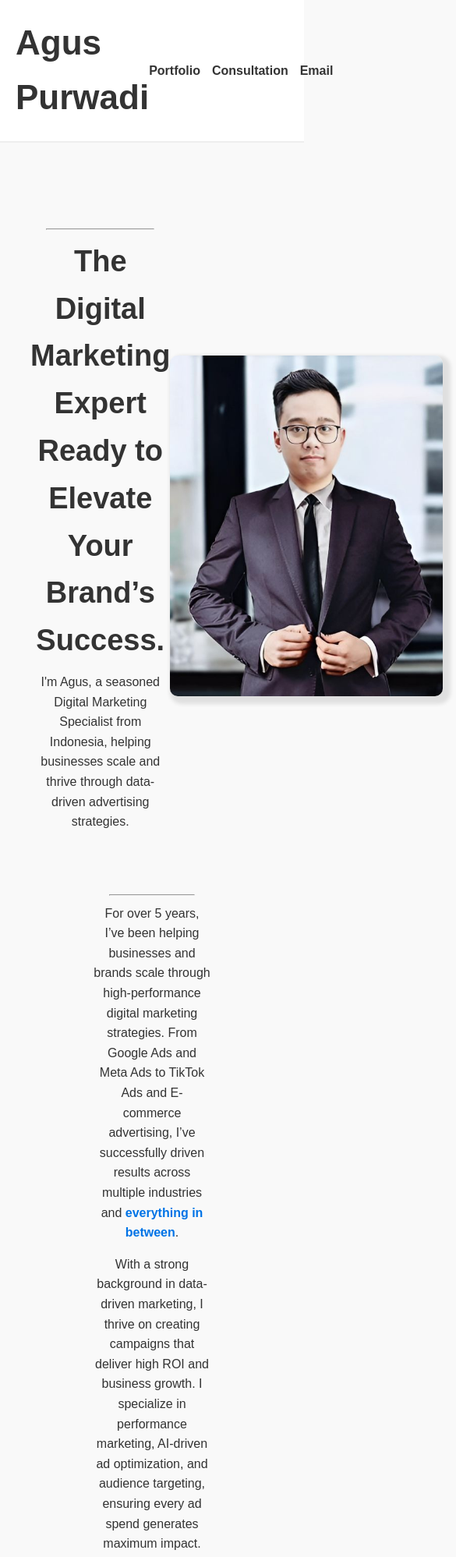
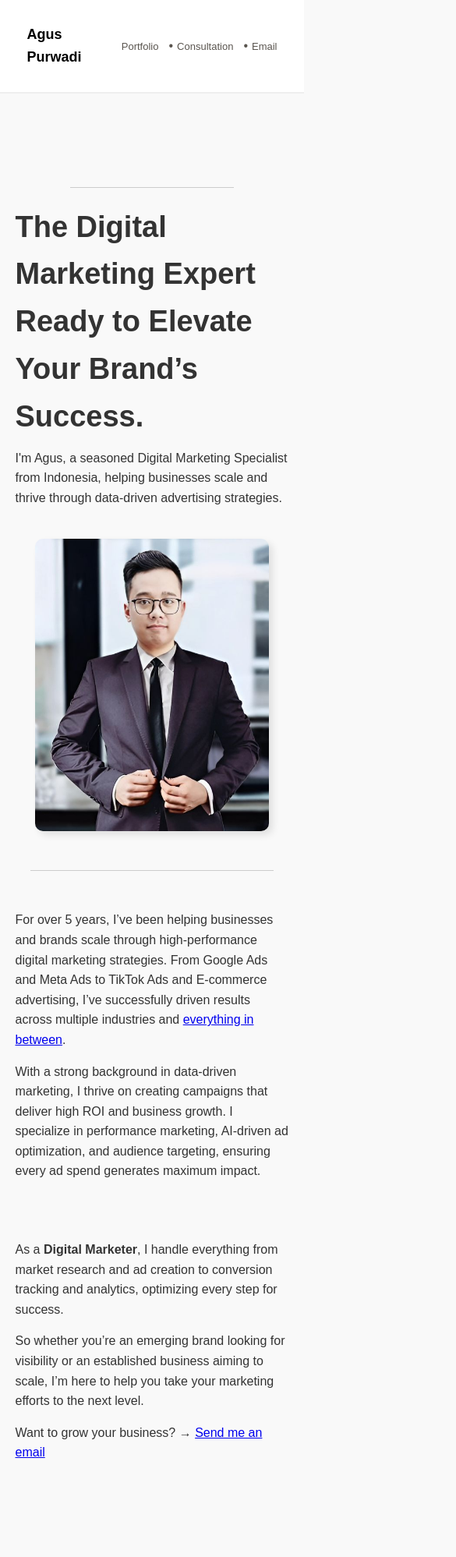
Before and after one commit to revou-fsse-feb25/milestone-1-agusadico, a plain HTML site: page index.html in a window 390 px wide. Shown: the top 1997 px of the page at 78% size, 585 px wide, since content can reach past the window. Drawn offline with Linux system fonts and the light colour scheme.

Commit message:
Refactor UI: Update index.html, styles.css, and thank-you.html

```diff
--- a/css/styles.css
+++ b/css/styles.css
@@ -30,63 +30,63 @@ body {
     padding: 0 20px;
 }
 
+/* Grid Layout untuk Intro Section */
 .container-2 {
+    display: grid;
+    grid-template-columns: 1fr 1fr;
+    gap: 40px;
+    align-items: center;
     width: 80%;
+    max-width: 1200px;
     margin: 50px auto;
-    max-width: 1200px;
-    flex-direction: row;
-    display: flex;
-    align-items: center;
+    text-align: left;
 }
 
-img {
-    width: 350px;
+/* Styling for image */
+.container-img img {
+    width: 100%;
+    max-width: 400px;
     height: auto;
     border-radius: 10px;
-    box-shadow: 5px 5px 5px 5px rgba(0, 0, 0, 0.1);
+    box-shadow: 5px 5px 10px rgba(0, 0, 0, 0.1);
 }
 
-.container-img {
-    display: flex;
-    justify-content: center;
-    height: auto;
+/* Grid Layout for Desktop View */
+.description-box {
+    display: grid;
+    grid-template-columns: repeat(2, 1fr);
+    gap: 40px;
+    width: 80%;
+    max-width: 1200px;
+    margin: 0 auto;
 }
 
-.project-work {
-    width: 330px;
-    height: auto;
-    border-radius: 10px;
-    box-shadow: 0 0 0px rgba(0, 0, 0, 0);
-}
-
-hr {
-    margin: 10px 20px;
-}
-
-
-/* Description */
-.description-box {
-    padding: 20px 120px;
-}
-
-/* Text description */
+/* Styling untuk teks */
 .description-box p {
     font-size: 16px;
     color: #333;
     margin-bottom: 15px;
+    line-height: 1.6;
+    text-align: left;
 }
 
-/* Link description */
-.description-box a {
-    color: #0073e6;
-    text-decoration: none;
-    font-weight: bold;
+.hr-top {
+    width: 60%;
+    max-width: 1200px;
+    border: none;
+    height: 1px;
+    background-color: #ccc;
+    margin: 20px auto;
 }
 
-.description-box a:hover {
-    text-decoration: underline;
+/* Bottom HR Line */
+.hr-bottom {
+    width: 80vw;
+    border: none;
+    height: 1px;
+    background-color: #ccc;
+    margin: 50px auto;
 }
-
 
 /* Header */
 header {
@@ -97,7 +97,20 @@ header {
 
 header h1 {
     font-size: 44px;
+    font-family: Arial, Helvetica, sans-serif;
 }
+
+header h1 a {
+    text-decoration: none;
+    color: #000000; /* Warna teks */
+    font-weight: bold;
+}
+
+header h1 a:hover {
+    text-decoration: none;
+    color: #005bb5;
+}
+
 
 nav ul {
     list-style: none;
@@ -110,6 +123,113 @@ nav a {
     color: #333;
     font-weight: bold;
 }
+
+nav a:hover {
+    color: #005bb5;
+    text-decoration: underline;
+}
+
+
+/* Responsive for Mobile */
+@media screen and (max-width: 1024px) {
+    .description-box {
+        display: flex !important;
+        flex-direction: column;
+        width: 90%;
+        text-align: left;
+        margin: 0 auto;
+    }
+
+    .description-box div {
+        width: 100%;
+        margin-bottom: 20px;
+    }
+
+    .description-box p {
+        text-align: left;
+    }
+
+    .container-2 {
+        display: flex;
+        flex-direction: column;
+        align-items: center;
+        text-align: left;
+        width: 90%;
+    }
+
+    .container-2 div {
+        width: 100%;
+    }
+
+    .container-img {
+        order: 1;
+        width: 100%;
+        display: flex;
+        justify-content: center;
+    }
+
+    .container-img img {
+        max-width: 300px;
+    }
+
+    .container-form {
+        margin: 20px auto;
+        padding: 20px;
+        width: 90%;
+    }
+
+    /*mobile nav*/
+    .container-nav {
+        display: flex;
+        align-items: center;
+        justify-content: space-between;
+        width: 90%;
+        padding: 10px 15px;
+    }
+
+    header h1 {
+        font-size: 18px;
+        font-weight: bold;
+    }
+
+    nav ul {
+        display: flex;
+        gap: 8px;
+    }
+
+    nav a {
+        font-size: 13px;
+        color: #5a554f;
+        font-weight: normal;
+    }
+
+    nav ul li::before {
+        content: "•";
+        color: #5a554f;
+        margin: 0 5px;
+    }
+
+    nav ul li:first-child::before {
+        content: "";
+    }
+
+}
+
+img {
+    width: 350px;
+    height: auto;
+    border-radius: 10px;
+    box-shadow: 5px 5px 5px 5px rgba(0, 0, 0, 0.1);
+}
+
+.project-work {
+    width: 330px;
+    height: auto;
+    border-radius: 10px;
+    box-shadow: none !important;
+}
+
+
 
 /* Intro */
 .intro {
@@ -134,6 +254,13 @@ nav a {
     margin-bottom: 20px;
 }
 
+.project-title {
+    text-align: center;
+    font-size: 20px;
+    font-weight: bold;
+    margin-bottom: 10px;
+}
+
 .project-list {
     display: grid;
     grid-template-columns: repeat(auto-fit, minmax(250px, 1fr));
@@ -156,12 +283,12 @@ article.project {
 .testimonial-list cite {
     font-weight: bold;
     display: flex;
-    margin-top: 5px;
+    margin-top: 3px;
 }
 
 /* Styling Section */
 #contact {
-    padding: 50px 20px;
+    padding: 0 0 80px;
     background-color: #f9f9f9;
     text-align: center;
 }
@@ -209,7 +336,7 @@ input, select {
     border-radius: 5px;
 }
 
-/* Tombol Submit */
+/* Button Submit */
 button {
     background-color: #0073e6;
     color: white;
@@ -307,7 +434,6 @@ th:first-child, td:first-child {
     white-space: nowrap;
 }
 
-
 /* Styling for cell data */
 td {
     padding: 10px;
--- a/index.html
+++ b/index.html
@@ -11,7 +11,7 @@
     <!-- Header with navigation -->
     <header>
         <div class="container-nav">
-            <h1>Agus Purwadi</h1>
+            <h1><a href="index.html">Agus Purwadi</a></h1>
             <nav>
                 <ul>
                     <li><a href="#work">Portfolio</a></li>
@@ -28,23 +28,26 @@
         <section class="intro">
             <div class="container-2">
                 <div>
-                    <hr>
+                    <hr class="hr-top">
                     <h2>The Digital Marketing Expert Ready to Elevate Your Brand’s Success.</h2>
                      <p>I'm Agus, a seasoned Digital Marketing Specialist from Indonesia, helping businesses scale and thrive through data-driven advertising strategies.</p>
                 </div>
                 <div class="container-img">
                      <img src="images/agus-pp.jpg" alt="agus-purwadi-pp">
                 </div>
-                     <hr>
             </div>
+            <hr class="hr-bottom">
             <div class="description-box">
-                <hr>
-                <p>For over 5 years, I’ve been helping businesses and brands scale through high-performance digital marketing strategies. From Google Ads and Meta Ads to TikTok Ads and E-commerce advertising, I’ve successfully driven results across multiple industries and <a href="#">everything in between</a>.</p>
-                <p>With a strong background in data-driven marketing, I thrive on creating campaigns that deliver high ROI and business growth. I specialize in performance marketing, AI-driven ad optimization, and audience targeting, ensuring every ad spend generates maximum impact.</p>
-                <p>As a <strong>Digital Marketer</strong>, I handle everything from market research and ad creation to conversion tracking and analytics, optimizing every step for success.</p>
-                <p>So whether you’re an emerging brand looking for visibility or an established business aiming to scale, I’m here to help you take your marketing efforts to the next level.</p>
-                <p>Want to grow your business? → <a href="#">Send me an email</a></p>
-                <hr>
+                <div>
+                    <p>For over 5 years, I’ve been helping businesses and brands scale through high-performance digital marketing strategies. From Google Ads and Meta Ads to TikTok Ads and E-commerce advertising, I’ve successfully driven results across multiple industries and <a href="#work">everything in between</a>.</p>
+                    <p>With a strong background in data-driven marketing, I thrive on creating campaigns that deliver high ROI and business growth. I specialize in performance marketing, AI-driven ad optimization, and audience targeting, ensuring every ad spend generates maximum impact.</p>
+                </div>
+
+                <div>
+                    <p>As a <strong>Digital Marketer</strong>, I handle everything from market research and ad creation to conversion tracking and analytics, optimizing every step for success.</p>
+                    <p>So whether you’re an emerging brand looking for visibility or an established business aiming to scale, I’m here to help you take your marketing efforts to the next level.</p>
+                    <p>Want to grow your business? → <a href="mailto:agusadi.im@gmail.com">Send me an email</a></p>
+                </div>
             </div>
         </section>
 
@@ -54,7 +57,7 @@
                 <h2>Recent Projects & Work</h2>
                 <div class="project-list">
                     <article class="project">
-                        <h3>IDwebhost</h3>
+                        <h3 class="project-title">IDwebhost</h3>
                         <div class="container-img">
                             <img src="images/idwebhost.jpg" alt="Project IDwebhost" class="project-work">
                         </div>
@@ -63,7 +66,7 @@
                         <p>💰 Generated IDR 1.15B+ revenue in 6 months</p>
                     </article>
                     <article class="project">
-                        <h3>HashMicro</h3>
+                        <h3 class="project-title">HashMicro</h3>
                         <div class="container-img">
                             <img src="images/hashmicro.jpg" alt="Project HashMicro" class="project-work">
                         </div>
@@ -72,7 +75,7 @@
                         <p>💰 Generated IDR 2.4B+ revenue in 6 months</p>
                     </article>
                     <article class="project">
-                        <h3>Koding Next</h3>
+                        <h3 class="project-title">Koding Next</h3>
                         <div class="container-img">
                             <img src="images/kodingnext.jpg" alt="Project Koding Next" class="project-work">
                         </div>
@@ -100,13 +103,13 @@
                     <br>
                 </div>
             </div>
-            <hr>
+            <hr class="hr-bottom">
         </section>
 
         <!-- Form Section -->
         <section id="contact">
             <div class="container-form" id="book">
-                <h2>Free Consultation Booking</h2>
+                <h2>Free Booking Consultation</h2>
                 <p>Fill out the form below to schedule a free consultation with me.</p>
 
                 <form action="thank-you.html" method="GET">
```
Also changed, not shown: thank-you.html (+3 -3 lines), 1 other file.
